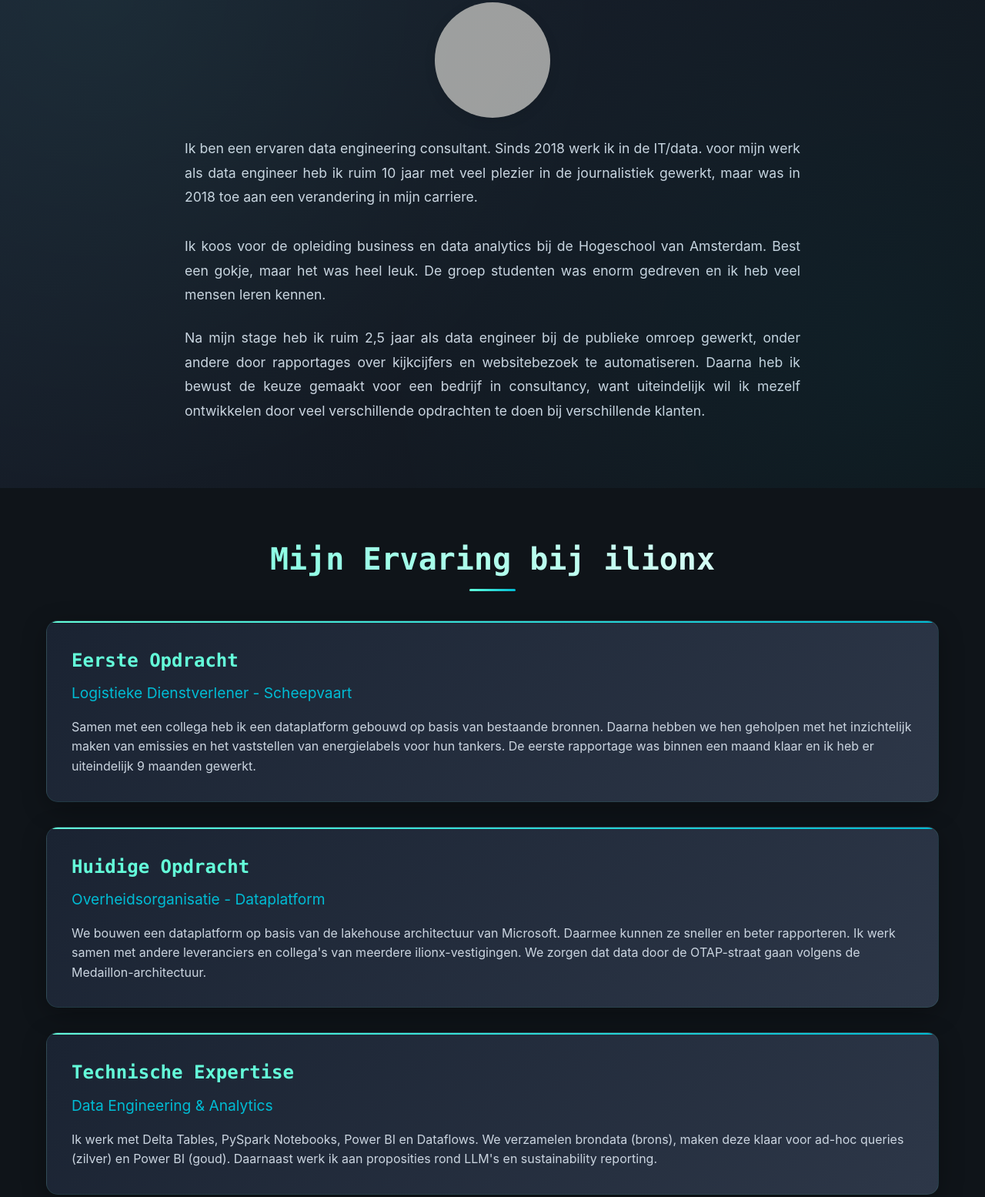
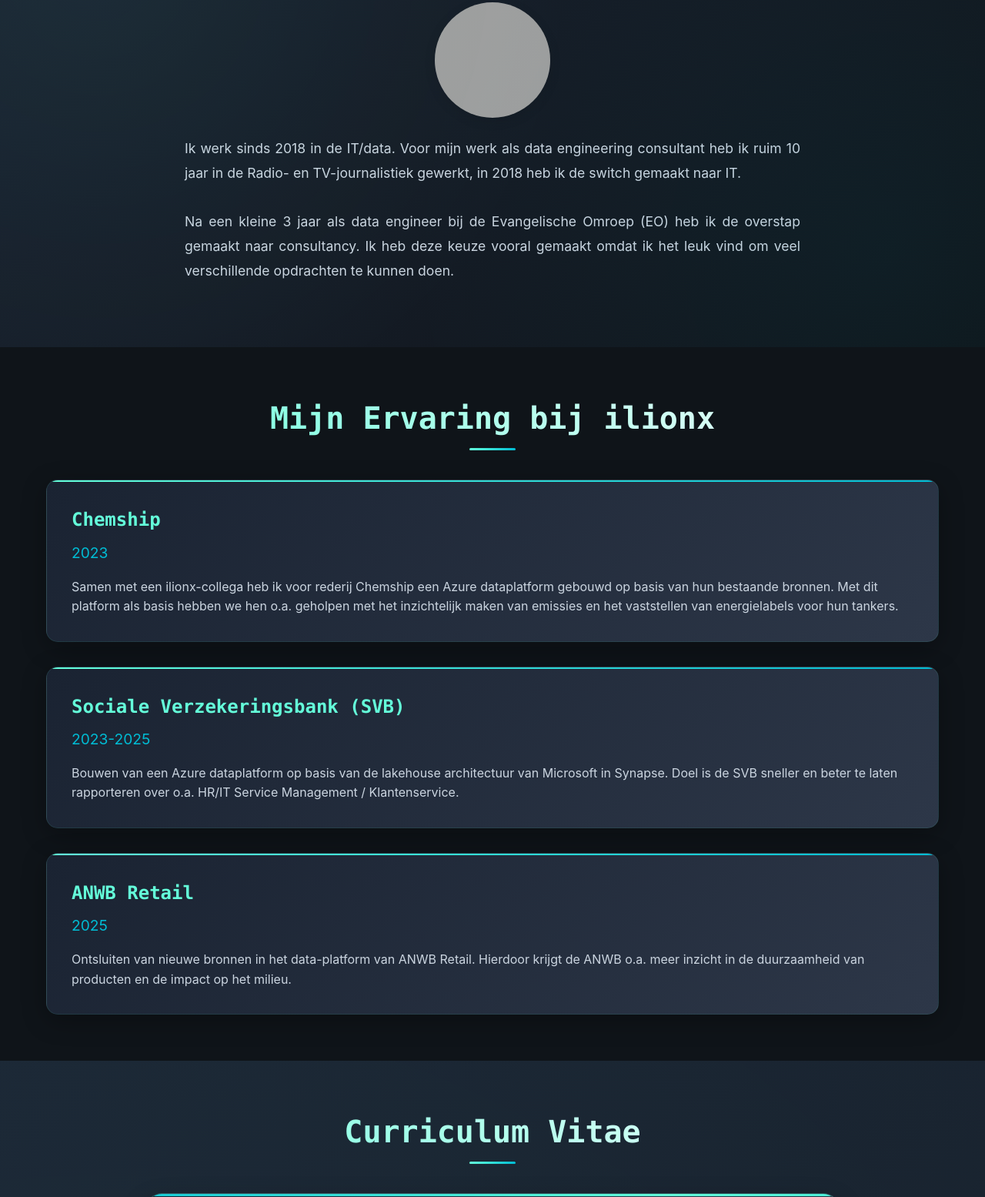
Before and after one commit to bartgoku/my_website, a plain HTML site: page index.html in a window 1280 px wide. Shown: the part 767-2322 px from the top of the page at 77% size. Drawn offline with Linux system fonts and the light colour scheme; grey boxes are pictures that could not be loaded.

```diff
--- a/index.html
+++ b/index.html
@@ -78,7 +78,7 @@
         <section id="home" class="hero">
             <div class="hero-content">
                 <h1>Data Engineer bij ilionx</h1>
-                <p>Data engineer/analist met een journalistieke achtergrond. Ik neem mijn onderzoeksvaardigheden en sterke communicatie vanuit de journalistiek mee naar mijn nieuwe werk als data engineer en analist.</p>
+                <p>Data engineer/analist met een journalistieke achtergrond. Mijn journalistieke onderzoeksvaardigheden en sterke communicatie gebruik ik dagelijks in mijn werk als data engineer en analist.</p>
                 <div class="hero-buttons">
                     <button class="cta-button" onclick="scrollToSection('about')">Mijn verhaal</button>
                     <a href="https://www.linkedin.com/in/bartvanes1" target="_blank" class="linkedin-button">
@@ -101,13 +101,10 @@
                     <div class="profile-section">
                         <img src="https://werkenbij.ilionx.com/media/lk1hqaio/bart-van-es.webp?width=200&v=1db40d395db0e80" alt="Bart van Es - Data Engineer bij ilionx, professionele portretfoto" class="profile-photo">
                         <div class="profile-text">
-                            <p>Ik ben een ervaren data engineering consultant. Sinds 2018 werk ik in de IT/data. voor mijn werk als data engineer heb ik ruim 10 jaar met veel plezier in de journalistiek gewerkt, maar was in 2018 toe aan een verandering in mijn carriere.</p>
+                            <p>Ik werk sinds 2018 in de IT/data. Voor mijn werk als data engineering consultant heb ik ruim 10 jaar in de Radio- en TV-journalistiek gewerkt, in 2018 heb ik de switch gemaakt naar IT.</p>
                         </div>
                     </div>
-
-                    <p>Ik koos voor de opleiding business en data analytics bij de Hogeschool van Amsterdam. Best een gokje, maar het was heel leuk. De groep studenten was enorm gedreven en ik heb veel mensen leren kennen.</p>
-
-                    <p>Na mijn stage heb ik ruim 2,5 jaar als data engineer bij de publieke omroep gewerkt, onder andere door rapportages over kijkcijfers en websitebezoek te automatiseren. Daarna heb ik bewust de keuze gemaakt voor een bedrijf in consultancy, want uiteindelijk wil ik mezelf ontwikkelen door veel verschillende opdrachten te doen bij verschillende klanten.</p>
+                    <p>Na een kleine 3 jaar als data engineer bij de Evangelische Omroep (EO) heb ik de overstap gemaakt naar consultancy. Ik heb deze keuze vooral gemaakt omdat ik het leuk vind om veel verschillende opdrachten te kunnen doen.</p>
                 </div>
             </div>
         </section>
@@ -117,21 +114,21 @@
                 <h2>Mijn Ervaring bij ilionx</h2>
                 <div class="experience-grid">
                     <div class="experience-card">
-                        <h3>Eerste Opdracht</h3>
-                        <h4>Logistieke Dienstverlener - Scheepvaart</h4>
-                        <p>Samen met een collega heb ik een dataplatform gebouwd op basis van bestaande bronnen. Daarna hebben we hen geholpen met het inzichtelijk maken van emissies en het vaststellen van energielabels voor hun tankers. De eerste rapportage was binnen een maand klaar en ik heb er uiteindelijk 9 maanden gewerkt.</p>
+                        <h3>Chemship</h3>
+                        <h4>2023</h4>
+                        <p>Samen met een ilionx-collega heb ik voor rederij Chemship een Azure dataplatform gebouwd op basis van hun bestaande bronnen. Met dit platform als basis hebben we hen o.a. geholpen met het inzichtelijk maken van emissies en het vaststellen van energielabels voor hun tankers.</p>
                     </div>
 
                     <div class="experience-card">
-                        <h3>Huidige Opdracht</h3>
-                        <h4>Overheidsorganisatie - Dataplatform</h4>
-                        <p>We bouwen een dataplatform op basis van de lakehouse architectuur van Microsoft. Daarmee kunnen ze sneller en beter rapporteren. Ik werk samen met andere leveranciers en collega's van meerdere ilionx-vestigingen. We zorgen dat data door de OTAP-straat gaan volgens de Medaillon-architectuur.</p>
+                        <h3>Sociale Verzekeringsbank (SVB)</h3>
+                        <h4>2023-2025</h4>
+                        <p>Bouwen van een Azure dataplatform op basis van de lakehouse architectuur van Microsoft in Synapse. Doel is de SVB sneller en beter te laten rapporteren over o.a. HR/IT Service Management / Klantenservice.</p>
                     </div>
 
                     <div class="experience-card">
-                        <h3>Technische Expertise</h3>
-                        <h4>Data Engineering & Analytics</h4>
-                        <p>Ik werk met Delta Tables, PySpark Notebooks, Power BI en Dataflows. We verzamelen brondata (brons), maken deze klaar voor ad-hoc queries (zilver) en Power BI (goud). Daarnaast werk ik aan proposities rond LLM's en sustainability reporting.</p>
+                        <h3>ANWB Retail</h3>
+                        <h4>2025</h4>
+                        <p>Ontsluiten van nieuwe bronnen in het data-platform van ANWB Retail. Hierdoor krijgt de ANWB o.a. meer inzicht in de duurzaamheid van producten en de impact op het milieu.</p>
                     </div>
                 </div>
             </div>
```
Also changed, not shown: tetris.js (+40 -7 lines).
